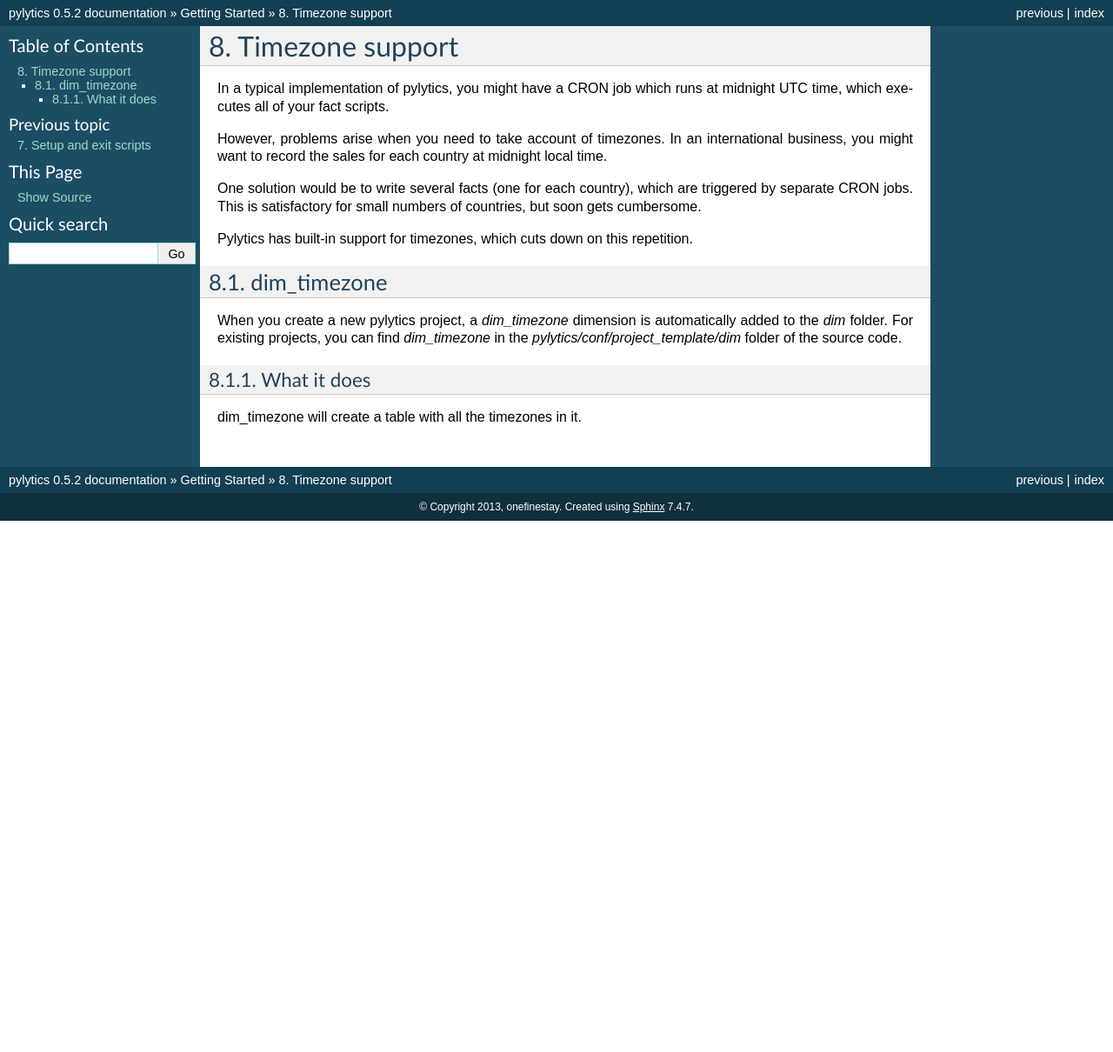
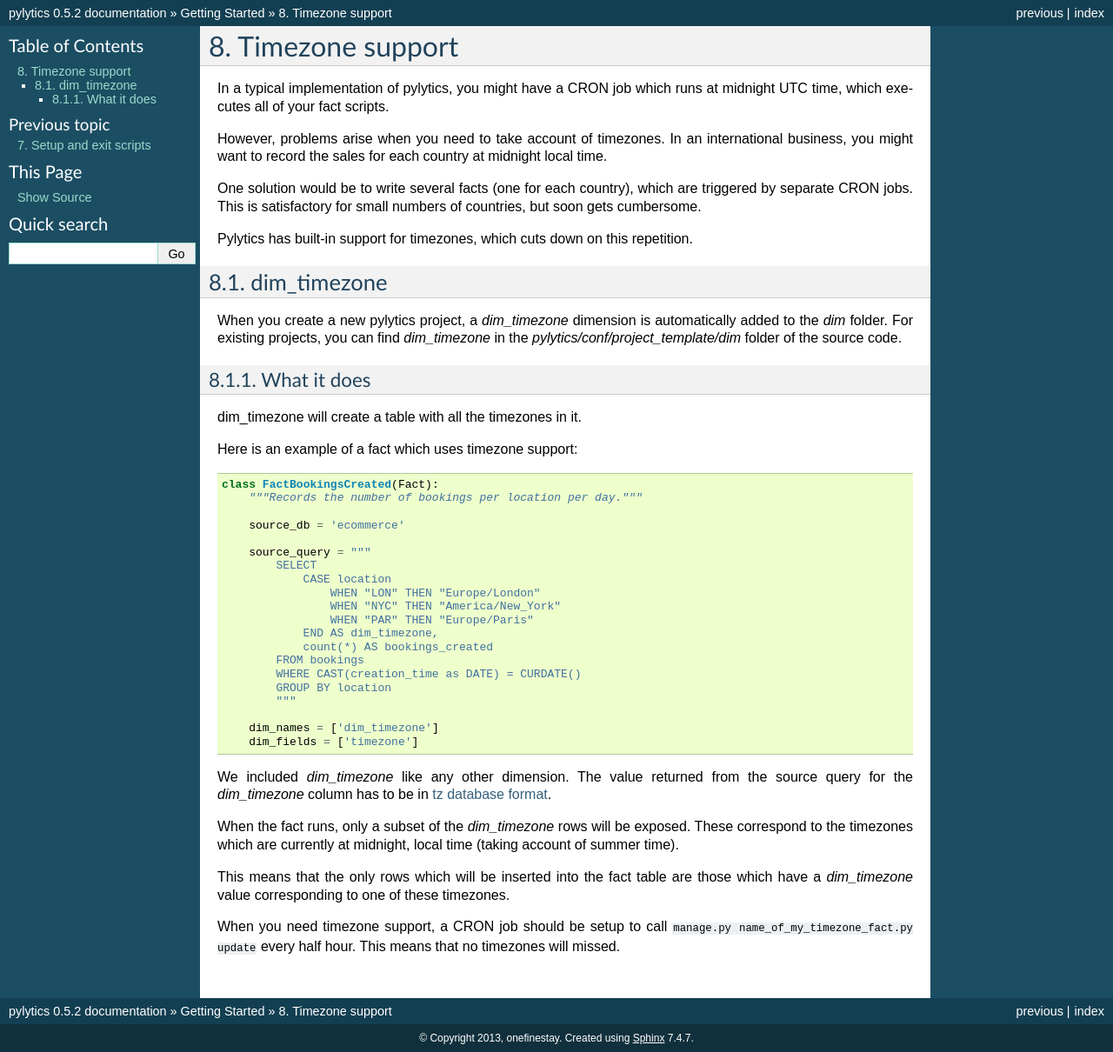
Before and after one commit to onefinestay/pylytics, a Sphinx documentation site: the page built from docs/getting-started/timezone-support.rst, in a window 1280 px wide. Shown: the whole page at 87% size. Built offline with Sphinx 7.4.7, drawn with Linux system fonts in a browser that asks for light colours; before the commit the page ends 900 px from its top, so only the background shows below that.

Commit message:
updated docs for timezone support

```diff
--- a/docs/getting-started/timezone-support.rst
+++ b/docs/getting-started/timezone-support.rst
@@ -19,4 +19,33 @@ What it does
 
 dim_timezone will create a table with all the timezones in it.
 
-.. TODO Might want to include more built-in dims in this way.
+Here is an example of a fact which uses timezone support::
+
+    class FactBookingsCreated(Fact):
+        """Records the number of bookings per location per day."""
+
+        source_db = 'ecommerce'
+
+        source_query = """
+            SELECT
+                CASE location
+                    WHEN "LON" THEN "Europe/London"
+                    WHEN "NYC" THEN "America/New_York"
+                    WHEN "PAR" THEN "Europe/Paris"
+                END AS dim_timezone,
+                count(*) AS bookings_created
+            FROM bookings
+            WHERE CAST(creation_time as DATE) = CURDATE()
+            GROUP BY location
+            """
+
+        dim_names = ['dim_timezone']
+        dim_fields = ['timezone']
+
+We included `dim_timezone` like any other dimension. The value returned from the source query for the `dim_timezone` column has to be in `tz database format <http://en.wikipedia.org/wiki/List_of_tz_database_time_zones>`_.
+
+When the fact runs, only a subset of the `dim_timezone` rows will be exposed. These correspond to the timezones which are currently at midnight, local time (taking account of summer time).
+
+This means that the only rows which will be inserted into the fact table are those which have a `dim_timezone` value corresponding to one of these timezones.
+
+When you need timezone support, a CRON job should be setup to call ``manage.py name_of_my_timezone_fact.py update`` every half hour. This means that no timezones will missed.
```
Also changed, not shown: 1 other file.
